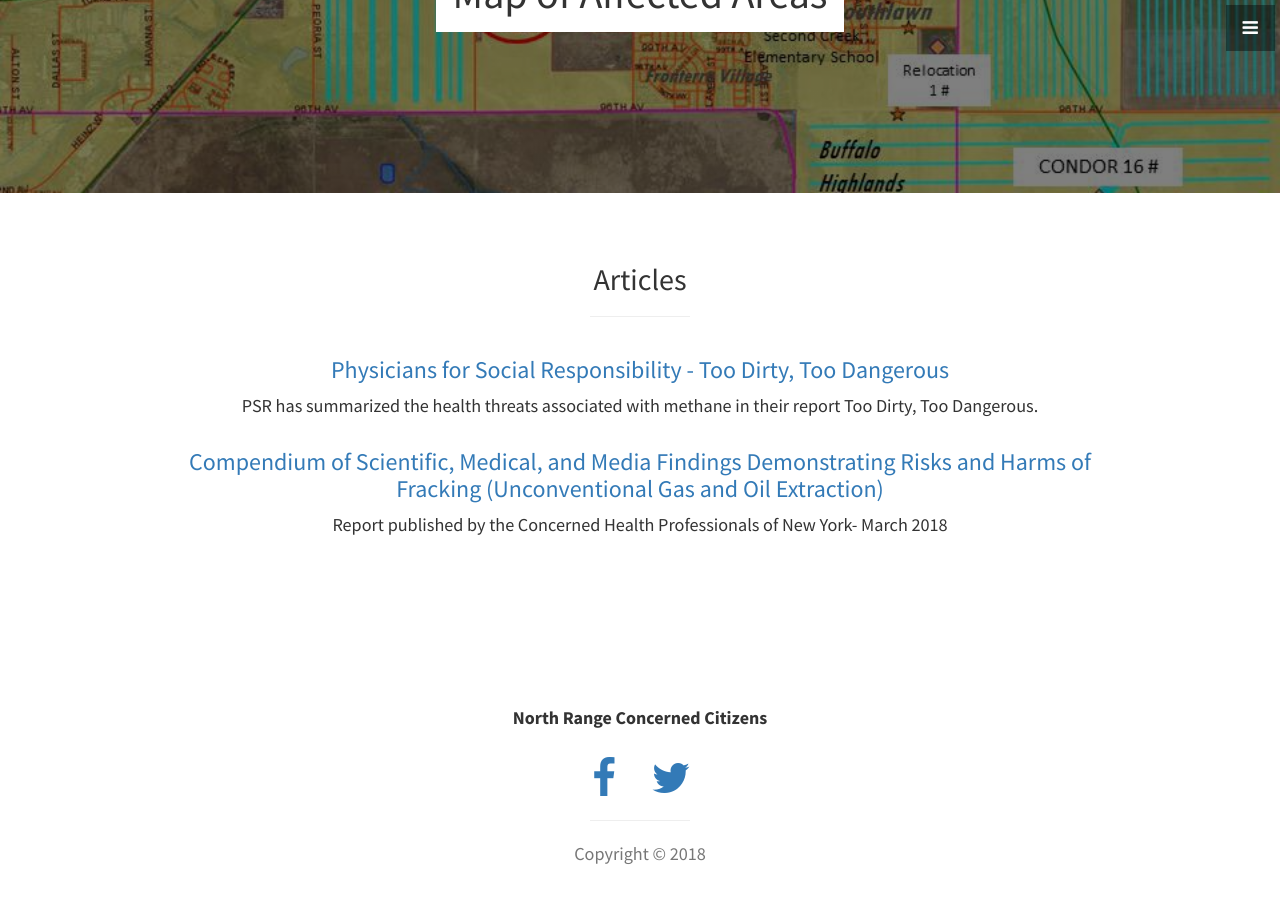
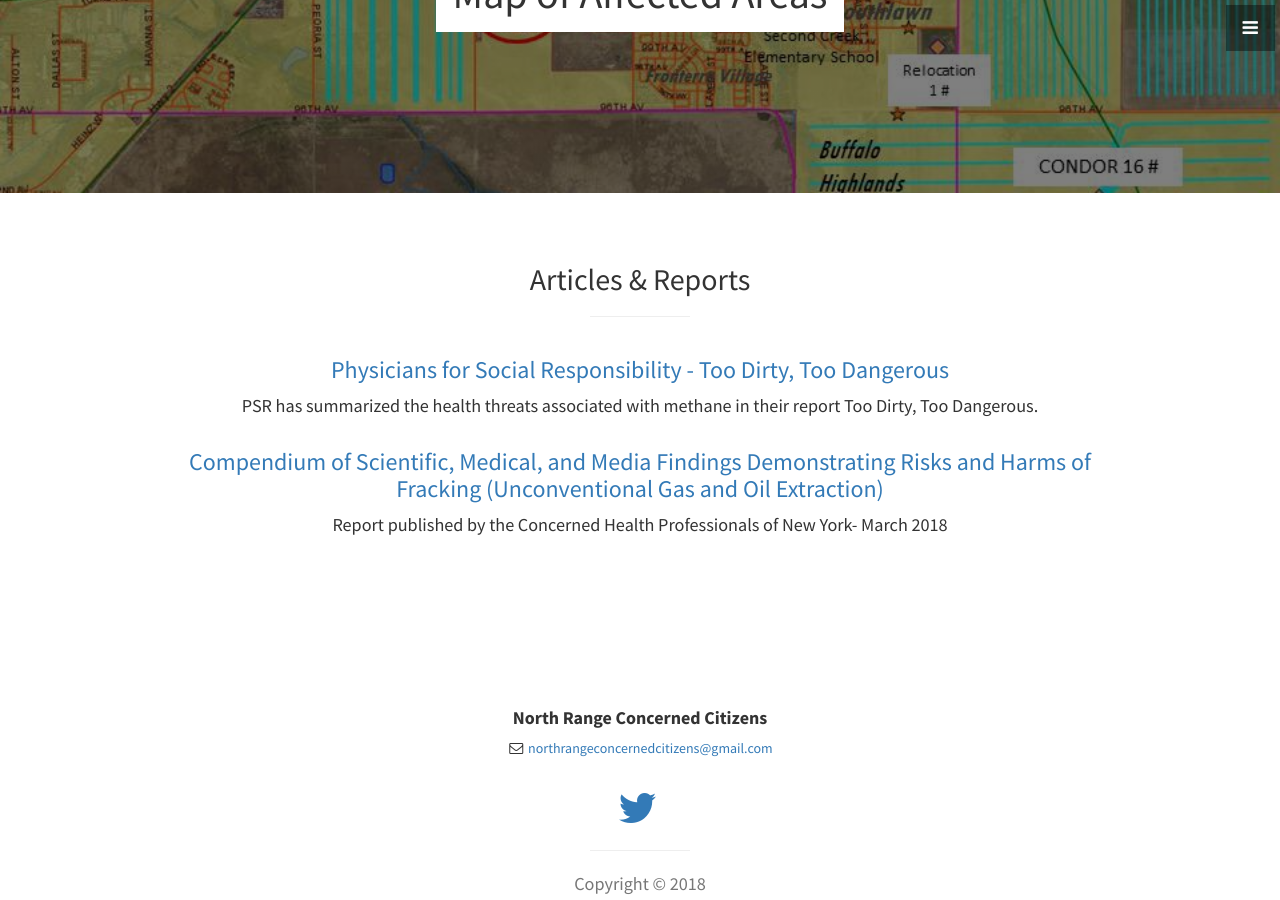
Before and after one commit to NorthRangeConcernedCitizens/NorthRangeConcernedCitizens.github.io, a Jekyll site: the page built from index.html, in a window 1280 px wide and 900 px high, scrolled down 1553 px. Built offline with Jekyll 4.4.1, drawn with Linux system fonts in a browser that asks for light colours; comment, search, counter and statistics services are not loaded; some of the changed text lies outside the part shown.

Commit message:
renaming articles, adding email, removing facebook

```diff
--- a/_config.yml
+++ b/_config.yml
@@ -26,6 +26,7 @@ address:
 - line:
 telephone:
 copyright:
+email: northrangeconcernedcitizens@gmail.com
 google_api_key:
 markdown: kramdown
 theme: minima
--- a/_includes/articles.html
+++ b/_includes/articles.html
@@ -1,7 +1,7 @@
 <section id="articles" class="articles">
     <div class="container">
         <div class="col-lg-10 col-lg-offset-1 text-center">
-            <h2>Articles</h2>
+            <h2>Articles & Reports</h2>
             <hr class="small">
             {% for article in site.articles %}
             <div class="row">
--- a/_includes/footer.html
+++ b/_includes/footer.html
@@ -9,16 +9,12 @@
           {{ address.line }}<br>
           {% endfor %}
         </p> -->
-        <!-- <ul class="list-unstyled">
-          <li><i class="fa fa-phone fa-fw"></i> {{ site.telephone }}</li>
+        <ul class="list-unstyled">
           <li><i class="fa fa-envelope-o fa-fw"></i>  <a href="mailto:{{ site.email }}">{{ site.email }}</a>
           </li>
-        </ul> -->
+        </ul>
         <br>
         <ul class="list-inline">
-          <li>
-            <a href="https://facebook.com/{{ site.facebook_username }}"><i class="fa fa-facebook fa-fw fa-3x"></i></a>
-          </li>
           <li>
             <a href="https://twitter.com/{{ site.twitter_username }}"><i class="fa fa-twitter fa-fw fa-3x"></i></a>
           </li>
--- a/_includes/header.html
+++ b/_includes/header.html
@@ -4,6 +4,6 @@
     <h2>{{ site.description }}</h3>
     <br>
     <a href="#events" class="btn btn-dark btn-lg">Events</a>
-    <a href="#articles" class="btn btn-dark btn-lg">Articles & Resources</a>
+    <a href="#articles" class="btn btn-dark btn-lg">Articles & Reports</a>
   </div>
 </header>
--- a/_includes/navigation.html
+++ b/_includes/navigation.html
@@ -15,7 +15,7 @@
       <a href="#events" onclick = $("#menu-close").click(); >Events</a>
     </li>
     <li>
-        <a href="#articles" onclick = $("#menu-close").click(); >Articles</a>
+        <a href="#articles" onclick = $("#menu-close").click(); >Articles & Reports</a>
     </li>
     <li>
       <a href="#footer" onclick = $("#menu-close").click(); >Contact</a>
```
